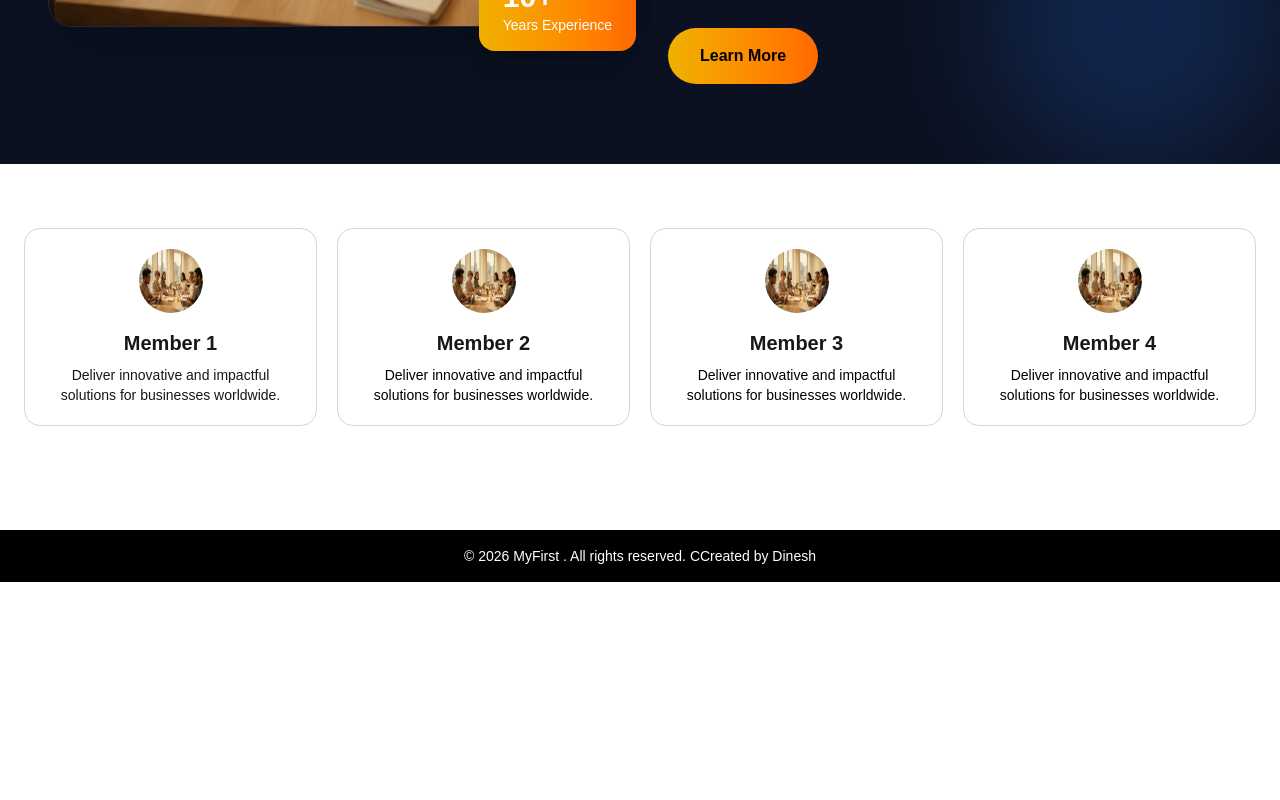
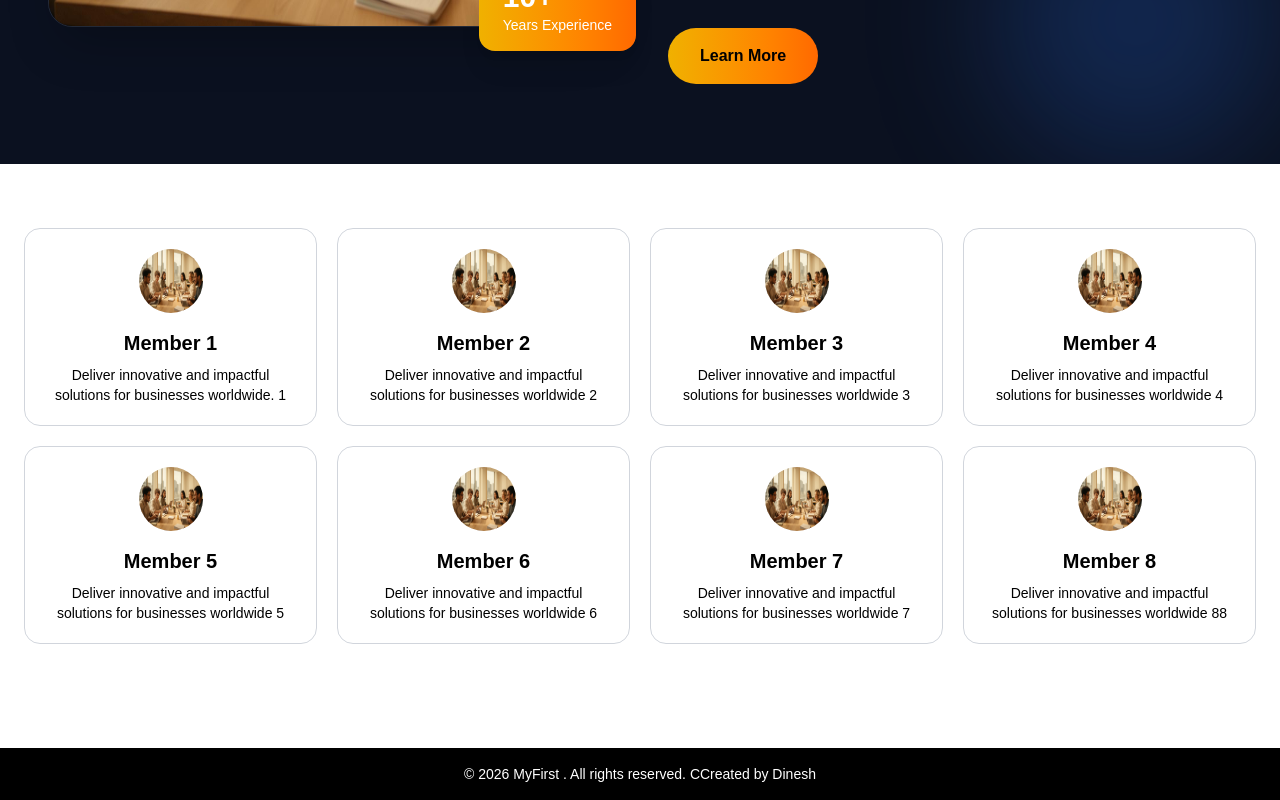
Before and after one commit to dineshdhiman248-ops/firstnext, a Next.js app: page /about in a window 1280 px wide. Shown: the part 1174-1974 px from the top of the page. Before the commit the page ends 1756 px from the top, so only its background shows below. Built offline with nearby package versions, Linux system fonts and the light colour scheme.

Commit message:
teammembers updated

```diff
--- a/components/teammembers.tsx
+++ b/components/teammembers.tsx
@@ -1,32 +1,32 @@
+function TeamMembers({ members }: any) {
+  return (
+    <div className="container mx-auto px-4 md:px-6 py-8 md:py-16">
+      <div className="grid gap-5 sm:grid-cols-2 lg:grid-cols-4">
 
-function TeamMembers( ) {
-return(
-<div className="container mx-auto px-4 md:px-6 py-8 md:py-16">
-<div className="grid gap-5 sm:grid-cols-2 lg:grid-cols-4">
-<div className="rounded-2xl border border-gray-300 bg-white/5 p-5 backdrop-blur-sm text-center">
-<img src="/images/about.png" alt="Member 1" className="w-16 h-16 rounded-full mb-4 mx-auto" />
-<h4 className="mb-2 text-xl font-semibold text-black-400">Member 1</h4>
-<p className="text-sm">Deliver innovative and impactful solutions for businesses worldwide.</p></div>
+        {members.map((member: any) => (
+          <div
+            key={member.id}
+            className="rounded-2xl border border-gray-300 bg-white/5 p-5 backdrop-blur-sm text-center"
+          >
+            <img
+              src={member.image}
+              alt={member.name}
+              className="w-16 h-16 rounded-full mb-4 mx-auto"
+            />
 
+            <h4 className="mb-2 text-xl font-semibold text-black">
+              {member.name}
+            </h4>
 
-<div className="rounded-2xl border border-gray-300 bg-white/5 p-5 backdrop-blur-sm text-center">
-<img src="/images/about.png" alt="Member 1" className="w-16 h-16 rounded-full mb-4 mx-auto" />
-<h4 className="mb-2 text-xl font-semibold text-black-400">Member 2</h4>
-<p className="text-black text-sm">Deliver innovative and impactful solutions for businesses worldwide.</p></div>
+            <p className="text-sm text-black">
+              {member.description}
+            </p>
+          </div>
+        ))}
 
-<div className="rounded-2xl border border-gray-300 bg-white/5 p-5 backdrop-blur-sm text-center">
-<img src="/images/about.png" alt="Member 1" className="w-16 h-16 rounded-full mb-4 mx-auto" />
-<h4 className="mb-2 text-xl font-semibold text-black-400">Member 3</h4>
-<p className="text-black text-sm">Deliver innovative and impactful solutions for businesses worldwide.</p></div>
+      </div>
+    </div>
+  );
+}
 
-<div className="rounded-2xl border border-gray-300 bg-white/5 p-5 backdrop-blur-sm text-center   ">
-<img src="/images/about.png" alt="Member 1" className="w-16 h-16 rounded-full mb-4 mx-auto" />
-<h4 className="mb-2 text-xl font-semibold text-black-400">Member 4</h4>
-<p className="text-black text-sm">Deliver innovative and impactful solutions for businesses worldwide.</p></div>
-
-
-</div>
-</div>
-    )
-}
 export default TeamMembers;
```
